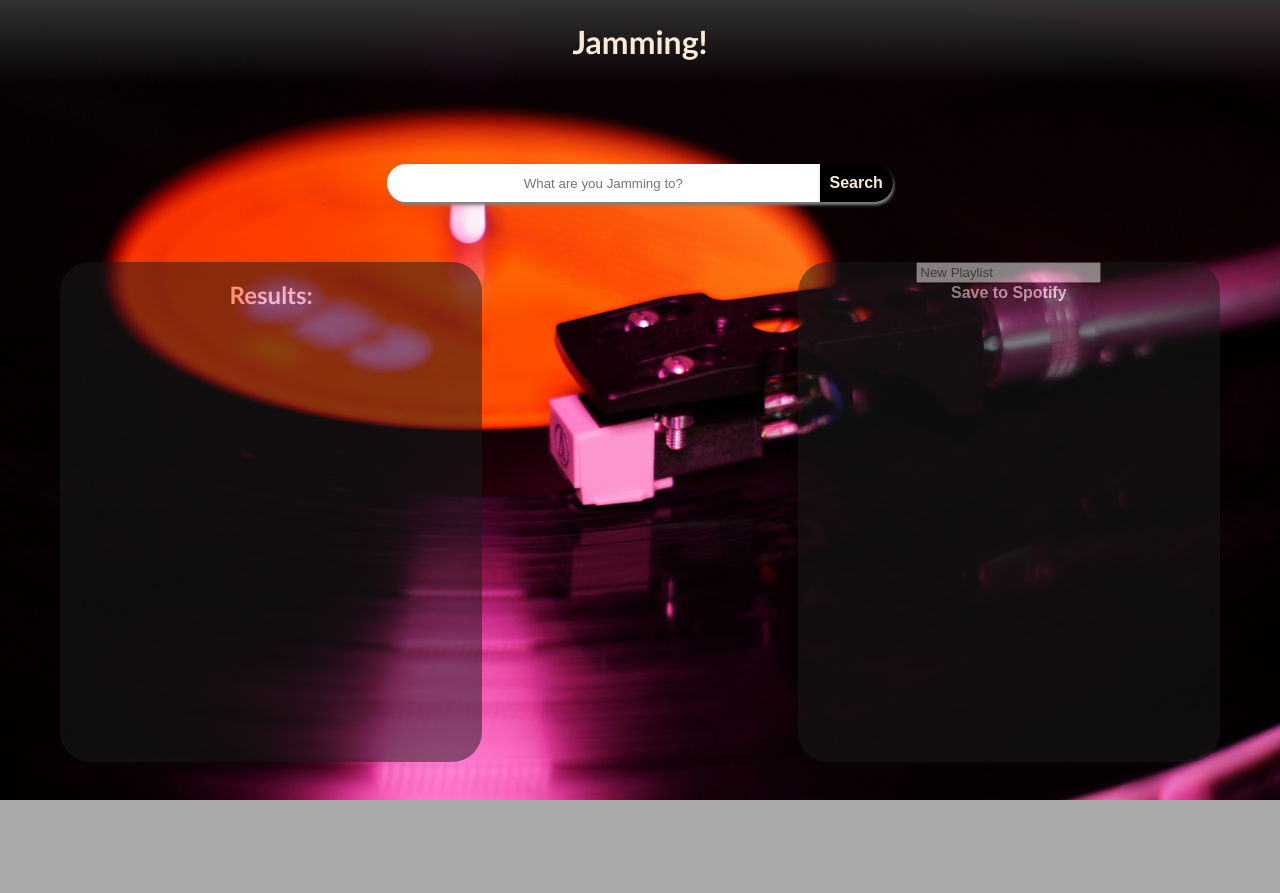
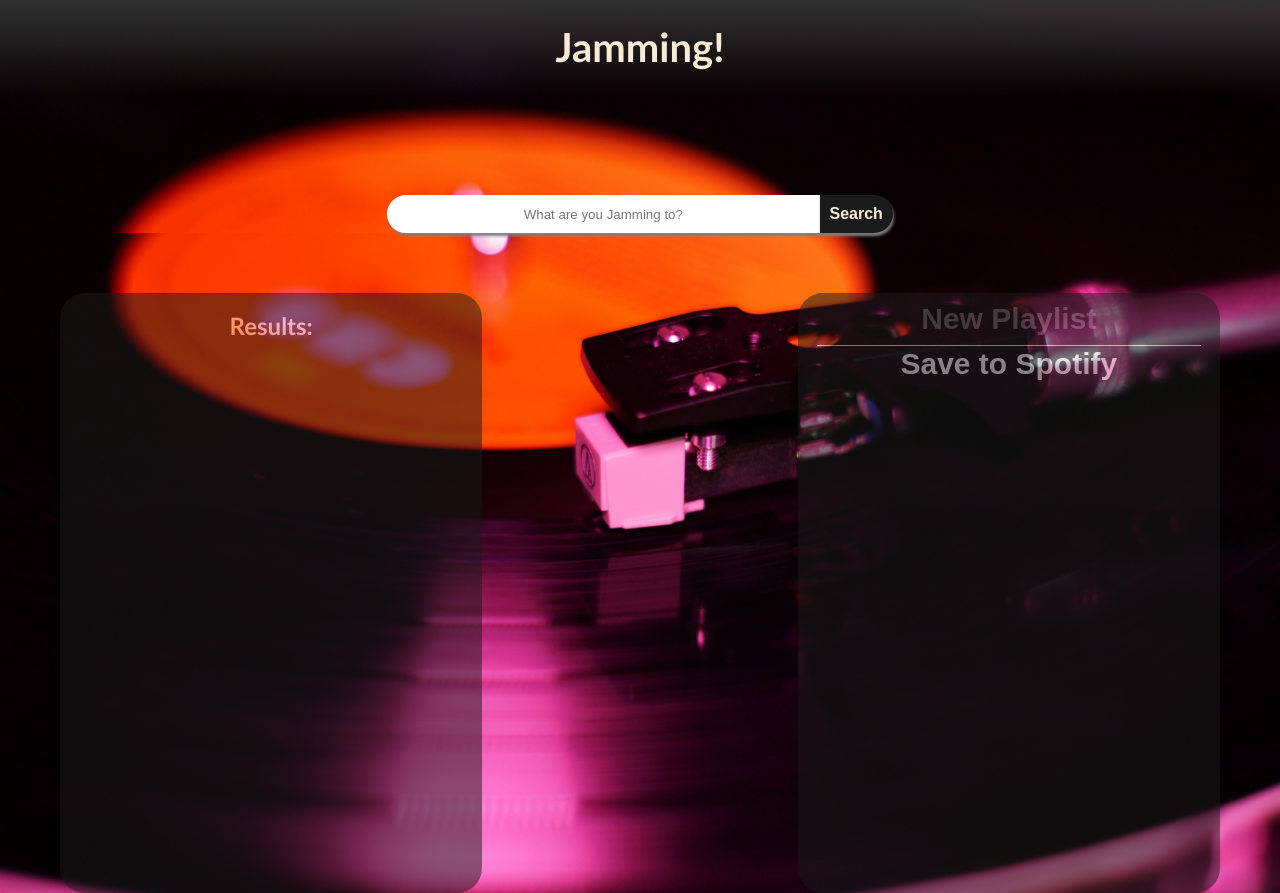
Before and after one commit to IfritSorcerer/jamming, a React (Create React App) app: page / in a window 1280 px wide. Before the commit the page ends 800 px from the top, so only its background shows below. Built offline with nearby package versions, Linux system fonts and the light colour scheme.

Commit message:
Finished basic styling, added art to tracks

```diff
--- a/src/components/Playlist/Playlist.js
+++ b/src/components/Playlist/Playlist.js
@@ -16,8 +16,8 @@ const Playlist = (props) => {
       <input
         onNameChange={handleNameChange}
         htmlFor="playlist"
+        className="PlaylistInput"
         type="text"
-        id="playlist"
         placeholder="New Playlist"
       />
       <TrackListing
--- a/src/components/SearchBar/SearchResults.js
+++ b/src/components/SearchBar/SearchResults.js
@@ -6,16 +6,14 @@ import "../../styles/SearchResults.css";
 const SearchResults = (props) => {
 
   return (
-    <>
     <div className="SearchResults">
-      <h2>Results:</h2>
+      <h2 className="ResultsHeader">Results:</h2>
       <section>
         <TrackListing
           tracks={props.searchResults}
           onAdd={props.onAdd}/>
       </section>
     </div>
-    </>
   );
 };
 
--- a/src/components/Track/Track.js
+++ b/src/components/Track/Track.js
@@ -20,15 +20,24 @@ const Track = (props) => {
   const renderAction = () => {
     if (props.isRemoval) {
       return (
-        <button onClick={removeTrack}>-</button>
+        <button
+          onClick={removeTrack}
+          className="ButtonAction">-</button>
       );
     }
     return (
-      <button onClick={addTrack}>+</button>
+      <button
+        onClick={addTrack}
+        className="ButtonAction">+</button>
     );
   };
   return (
     <div className="TrackContainer">
+          <img
+            className= "AlbumArt"
+            src={props.track.art}
+            alt="Album Cover"
+          />
       <div>
         <h3>{props.track.name}</h3>
         <p>
--- a/src/styles/App.module.css
+++ b/src/styles/App.module.css
@@ -1,5 +1,5 @@
 .h1 {
-    font-size: 18;
+    font-size: 20px;
     margin-top: 0;
     margin-bottom: 5em;
     padding: .5rem;
--- a/src/styles/PlaylistInfo.css
+++ b/src/styles/PlaylistInfo.css
@@ -4,8 +4,9 @@
     align-items: center;
 
     background-color: #1b1b1b;
+    color: antiquewhite;
     opacity: .5;
-    border-radius: 30px;
+    border-radius: 25px;
 
 
     float: right;
@@ -13,7 +14,7 @@
     overflow-y: scroll;
 
     width: 33%;
-    height: 500px;
+    height: 600px;
 }
 
 .PlaylistContainer:hover {
@@ -22,3 +23,23 @@
     filter:alpha(opacity=100);
     transition: 250ms;
 }
+
+.PlaylistInput {
+    width: 90%;
+    height: 50px;
+    text-align: center;
+    background-color: #1b1b1b;
+    border: none;
+    border-bottom: 1px solid ;
+    color: antiquewhite;
+    font-size: 30px;
+    font-weight: bolder;
+}
+
+
+.SpotifySaveBtn  {
+    display: flex;
+    justify-content: flex-end;
+    font-weight: bolder;
+    font-size: 30px;
+}
--- a/src/styles/SearchBar.css
+++ b/src/styles/SearchBar.css
@@ -22,7 +22,7 @@
 
 .SearchButton {
     cursor: pointer;
-    background-color: black;
+    background-color: #1b1b1b;
     color: antiquewhite;
     box-shadow:  1px 3px 3px grey;
 
@@ -37,5 +37,5 @@
 }
 
 .SearchButton:hover {
-    background-color: brown;
+    background-color: #1DB954;
 }
--- a/src/styles/SearchResults.css
+++ b/src/styles/SearchResults.css
@@ -1,5 +1,3 @@
-
-
 .SearchResults {
   float: left;
   margin-left: 60px;
@@ -10,7 +8,7 @@
   transition: 250ms;
 
   width: 33%;
-  height:500px;
+  height:600px;
   overflow-y: scroll;
 
   text-align: left;
@@ -19,7 +17,7 @@
   flex-direction: column;
   align-items: center;
 
-  border-radius: 30px;
+  border-radius: 25px;
 }
 
 .SearchResults:hover {
--- a/src/styles/TrackInfo.css
+++ b/src/styles/TrackInfo.css
@@ -1,5 +1,25 @@
 .TrackContainer {
     display: flex;
     flex-direction: row;
+    justify-content: space-between;
     border-bottom: solid 1px white;
+    width: 510px;
+    position: relative;
+    margin-top: 10px;
 }
+
+.AlbumArt {
+    display: flex;
+    justify-content: center;
+    width: 120px;
+    height: 120px;
+}
+
+.ButtonAction {
+    margin: 0;
+    display: flex;
+    align-items:center;
+    justify-content:flex-end;
+    font-size: 45px;
+    color: #1DB954;
+}
--- a/src/util/Spotify.js
+++ b/src/util/Spotify.js
@@ -38,13 +38,16 @@ const Spotify = {
       name: track.name,
       artist: track.artists[0].name,
       album: track.album.name,
+      art: track.album.images[0].url,
       uri: track.uri,
     }));
   },
 
   savePlaylist(name, trackUris) {
     if (!name || !trackUris.length) {
-      return;
+      alert (
+        "Its quiet in this playlist, add some jams!"
+      );
     }
 
     const accessToken = Spotify.getAccessToken();
```
